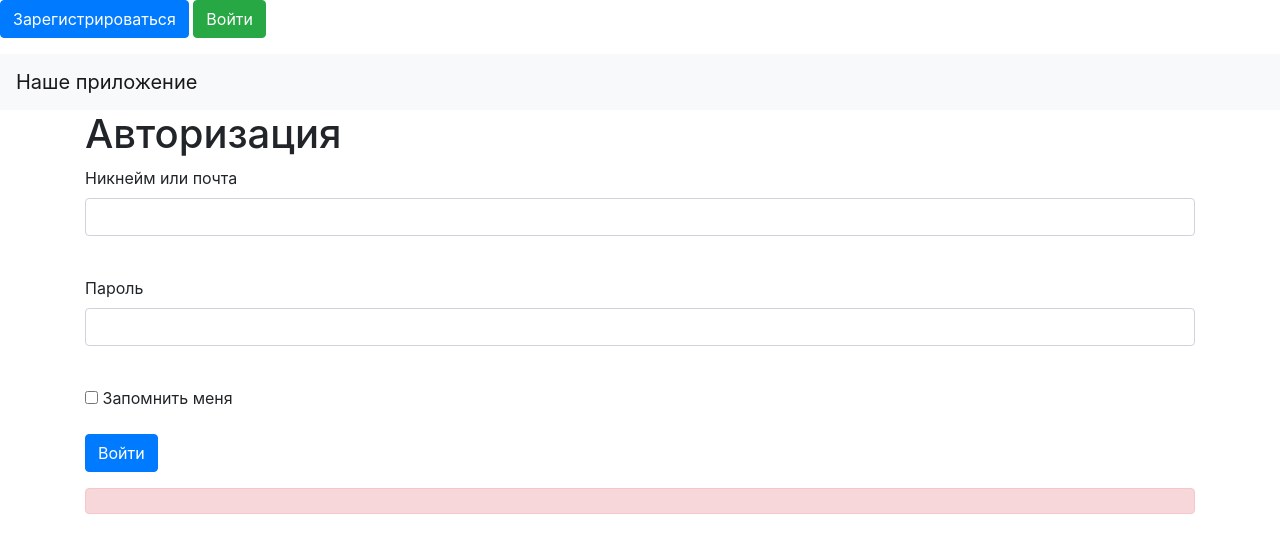
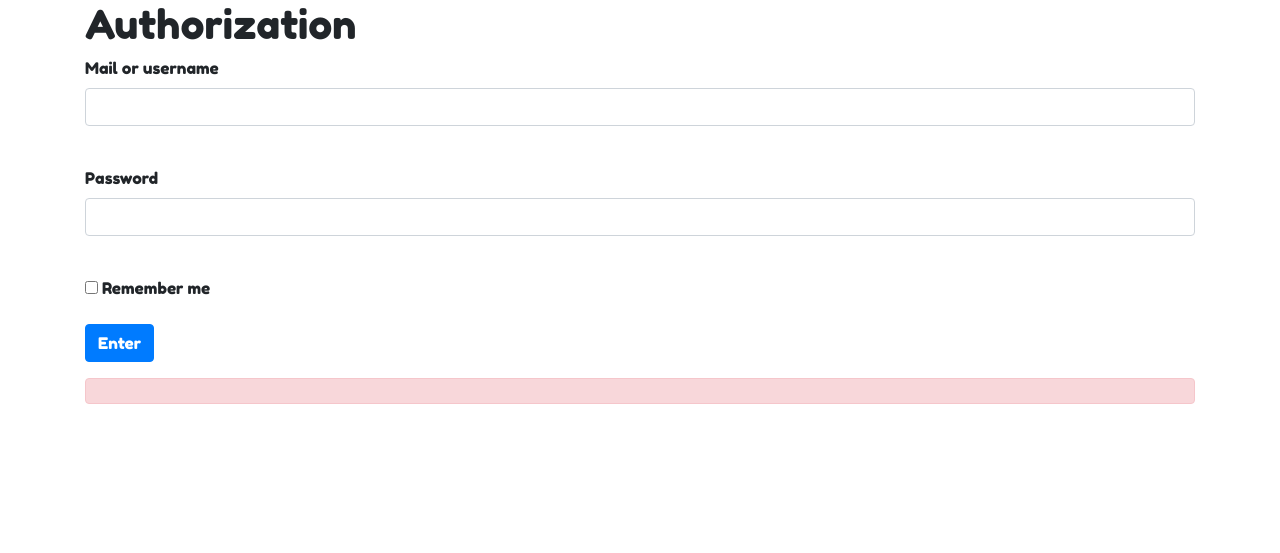
Before and after one commit to MaleevFedor/MetroidBros, a Flask app: page /login in a window 1280 px wide. Shown: the top 553 px of the page. Run offline with Flask 2, Linux system fonts and the light colour scheme; some libraries are stand-ins or nearby versions.

Commit message:
Authorization html, red bar problem

```diff
--- a/Web/forms.py
+++ b/Web/forms.py
@@ -5,18 +5,18 @@
 
 
 class LoginForm(FlaskForm):
-    email = StringField('Никнейм или почта', validators=[DataRequired()])
-    password = PasswordField('Пароль', validators=[DataRequired()])
-    remember_me = BooleanField('Запомнить меня')
-    submit = SubmitField('Войти')
+    email = StringField('Mail or username', validators=[DataRequired()])
+    password = PasswordField('Password', validators=[DataRequired()])
+    remember_me = BooleanField('Remember me')
+    submit = SubmitField('Enter')
 
 
 class RegisterForm(FlaskForm):
-    email = EmailField('Почта', validators=[DataRequired()])
-    login = StringField('Имя пользователя', validators=[DataRequired()])
-    password = PasswordField('Пароль', validators=[DataRequired()])
-    password_again = PasswordField('Повторите пароль', validators=[DataRequired()])
-    about = TextAreaField("О себе")
+    email = EmailField('Mail address', validators=[DataRequired()])
+    login = StringField('Username', validators=[DataRequired()])
+    password = PasswordField('Password', validators=[DataRequired()])
+    password_again = PasswordField('Password again', validators=[DataRequired()])
+    about = TextAreaField("About you")
     picture = FileField()
     recaptcha = RecaptchaField()
-    submit = SubmitField('Зарегистрироваться')
+    submit = SubmitField('Confirm')
--- a/Web/main.py
+++ b/Web/main.py
@@ -22,7 +22,7 @@
 db_session.global_init("db/login_users")
 
 
-#Game-stats fucntions
+# Game-stats functions
 @app.route('/stats', methods=['POST'])
 def update_stats():
     db_sess = db_session.create_session()
@@ -46,7 +46,7 @@
         return True
 
 
-#Site functions
+# Site functions
 @login_manager.user_loader
 def load_user(user):
     db_sess = db_session.create_session()
@@ -77,9 +77,10 @@
             login_user(user, remember=form.remember_me.data)
             return redirect("/mainpage")
         return render_template('login.html',
-                               message="Неправильный логин или пароль",
-                               form=form)
-    return render_template('login.html', title='Авторизация', form=form)
+                               message="Incorrect login or password", form=form,
+                               font=url_for('static', filename='fonts/FredokaOne-Regular.ttf'))
+    return render_template('login.html', title='Login', form=form,
+                           font=url_for('static', filename='fonts/FredokaOne-Regular.ttf'))
 
 
 @app.route('/logout')
--- a/Web/static/css/welcome.css
+++ b/Web/static/css/welcome.css
@@ -46,9 +46,6 @@
 }
 
 /*center divs*/
-
-
-
 .flex-parent {
   display: flex;
 }
@@ -56,6 +53,7 @@
 .jc-center {
   justify-content: center;
 }
+
 h1{font-size: 150px;}
 h2{font-size: 48px;
 transform: translate(0, -150%)}
--- a/Web/templates/login.html
+++ b/Web/templates/login.html
@@ -1,7 +1,27 @@
-{% extends "base.html" %}
+<!doctype html>
+<html lang="en">
+<head>
+    <meta charset="utf-8">
+    <meta name="viewport" content="width=device-width, initial-scale=1, shrink-to-fit=no">
+    <link rel="stylesheet"
+          href="https://stackpath.bootstrapcdn.com/bootstrap/4.4.1/css/bootstrap.min.css"
+          integrity="sha384-Vkoo8x4CGsO3+Hhxv8T/Q5PaXtkKtu6ug5TOeNV6gBiFeWPGFN9MuhOf23Q9Ifjh"
+          crossorigin="anonymous">
+    <title>{{title}}</title>
+    <style>
+    @font-face {
+    font-family: "CustomFredoka";
+    src: url({{font}});
+    }
+    * {
+      font-family: 'CustomFredoka';
+    }
+</style>
+</head>
+<body>
 
-{% block content %}
-    <h1>Авторизация</h1>
+<main role="main" class="container">
+    <h1>Authorization</h1>
     <form action="" method="post">
         {{ form.hidden_tag() }}
         <p>
@@ -24,6 +44,8 @@
         </p>
         <p>{{ form.remember_me() }} {{ form.remember_me.label }}</p>
         <p>{{ form.submit(type="submit", class="btn btn-primary") }}</p>
-        <div class="alert alert-danger" role="alert">{{ message }}</div>
+        <div class="alert alert-danger" role="alert">{{message}}</div>
     </form>
-{% endblock %}
+</main>
+</body>
+</html>
--- a/Web/templates/welcome.html
+++ b/Web/templates/welcome.html
@@ -1,5 +1,5 @@
 <!DOCTYPE html>
-<html lang="ru">
+<html lang="en">
 <head>
     <meta charset="UTF-8">
     <title>{{Title}}</title>
```
